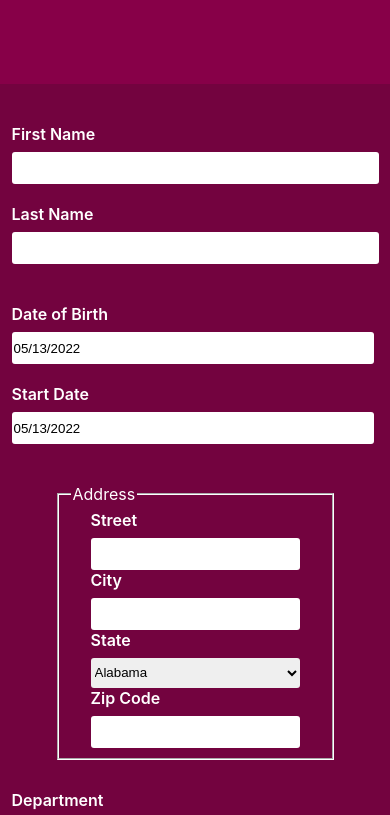
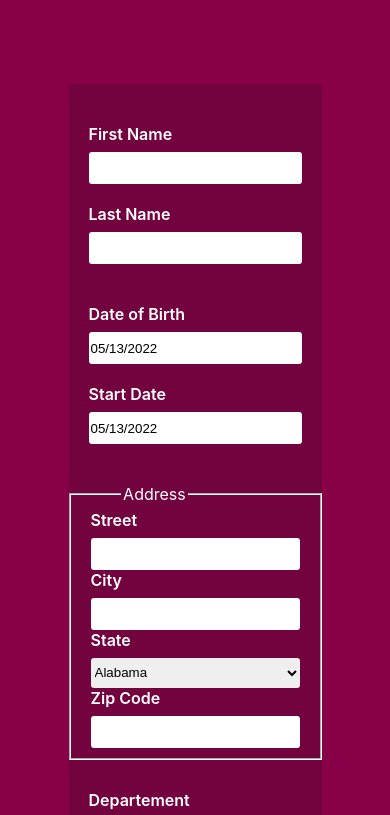
Before and after one commit to Future64/MaximDassonneville_14_22042022, a React app: page / in a window 390 px wide. Shown: the part 175-990 px from the top of the page. Built offline with nearby package versions, Linux system fonts and the light colour scheme.

Commit message:
form style and refresh form

```diff
--- a/src/components/form/Form.css
+++ b/src/components/form/Form.css
@@ -1,4 +1,4 @@
-.container{
+.container {
   display: flex;
   flex-direction: column;
   justify-content: center;
@@ -7,7 +7,8 @@
   margin: 100px;
 }
 
-input, select{
+input,
+select {
   height: 30px;
   border-radius: 3px;
   border: 1px;
@@ -15,7 +16,7 @@
   margin-right: 20px;
 }
 
-label{
+label {
   margin-bottom: 8px;
   font-weight: 600;
   color: white;
@@ -23,7 +24,7 @@
   margin-right: 20px;
 }
 
-.address{
+.address {
   display: flex;
   flex-direction: column;
   flex-wrap: wrap;
@@ -31,31 +32,43 @@
   border-color: white;
   margin-left: 65px;
   margin-right: 65px;
-
 }
 
-.infoEmployee{
+.infoEmployee {
   display: flex;
   flex-direction: row;
   justify-content: space-around;
   flex-wrap: wrap;
 }
-.containerCity, .containerStateZip{
+.containerCity,
+.containerStateZip {
   display: flex;
   flex-direction: row;
   flex-wrap: wrap;
   justify-content: space-between;
 }
-.containerCity input, .containerStateZip input{
+.containerCity input,
+.containerStateZip input {
   width: 205px;
 }
-.firstNameBox, .lastNameBox, .birthdayBox, .startDateBox, .streetBox, .cityBox, .zipCodeBox, .stateBox, .departementBox{
+.firstNameBox,
+.lastNameBox,
+.birthdayBox,
+.startDateBox,
+.streetBox,
+.cityBox,
+.zipCodeBox,
+.stateBox,
+.departementBox {
   display: flex;
   flex-direction: column;
   flex-wrap: wrap;
 }
 
-.firstNameBox, .lastNameBox, .birthdayBox, .startDateBox{
+.firstNameBox,
+.lastNameBox,
+.birthdayBox,
+.startDateBox {
   width: 100%;
   margin-bottom: 20px;
   display: flex;
@@ -63,7 +76,8 @@
   flex-wrap: wrap;
 }
 
-.containerNames, .containerDates{
+.containerNames,
+.containerDates {
   display: flex;
   flex-direction: row;
   justify-content: space-around;
@@ -72,11 +86,11 @@
   /* width: 100%; */
 }
 
-.departementBox{
+.departementBox {
   margin-top: 30px;
 }
 
-button{
+button {
   display: flex;
   justify-content: center;
   align-items: center;
@@ -89,14 +103,15 @@
   background-color: rgb(101, 219, 101);
   margin-top: 20px;
 }
-.saveBtn{
+.saveBtn {
   display: flex;
+  flex-direction: column;
   justify-content: center;
   align-items: center;
   align-content: center;
 }
 
-form{
+form {
   display: flex;
   flex-direction: column;
   justify-content: center;
@@ -106,13 +121,63 @@
   padding-top: 40px;
   padding-bottom: 40px;
 }
-.department{
+.department {
   height: 30px;
 }
-.DatePicker{
+.DatePicker {
   width: 88%;
 }
 
-.react-datepicker__navigation, .react-datepicker__navigation--previous{
+.react-datepicker__navigation,
+.react-datepicker__navigation--previous {
   margin-top: 0px;
 }
+
+.msgError {
+  display: flex;
+  justify-content: center;
+  margin-top: 20px;
+  color: white;
+  font-size: 18px;
+  font-weight: 800;
+  font-style: italic;
+}
+
+.none {
+  display: none;
+}
+
+@media screen and (max-width: 857px) {
+  .address {
+    display: flex;
+    justify-content: center;
+    align-items: center;
+    align-content: center;
+    padding-left: 20%;
+    padding-right: 20%;
+  }
+  .containerCity {
+    display: flex;
+    justify-content: space-evenly;
+    align-items: center;
+    align-content: center;
+  }
+}
+
+@media screen and (max-width: 580px) {
+  .address {
+    margin-left: 0px;
+    margin-right: 0px;
+  }
+}
+
+@media screen and (max-width: 520px) {
+  .DatePicker {
+    width: 85%;
+  }
+}
+@media screen and (max-width: 480px) {
+  .DatePicker {
+    width: 83%;
+  }
+}
--- a/src/components/form/Form.js
+++ b/src/components/form/Form.js
@@ -1,121 +1,224 @@
 import DatePicker from 'react-datepicker'
 import 'react-datepicker/dist/react-datepicker.css'
-import { useState } from 'react'
+import { useEffect, useState } from 'react'
+import { useDispatch, useSelector } from 'react-redux'
+import { setDisplayModal, setArrayEmployee } from '../../redux/reducer'
 import { useNavigate } from 'react-router-dom'
 import './Form.css'
+import InputBox from '../inputBox/InputBox'
 import states from '../../utils/states'
 
 const Form = () => {
+  const firstNameInput = document.querySelector('#firstName')
+  const lastNameInput = document.querySelector('#lastName')
+  const streetInput = document.querySelector('#street')
+  const cityInput = document.querySelector('#city')
+  const zipCodeInput = document.querySelector('#zipCode')
+  const inputClass = document.querySelectorAll('.input')
+
+  const dispatch = useDispatch()
+  const arrayEmployee = useSelector(state => {
+    return state
+  })
   const navigate = useNavigate()
+  const [birthDate, setBirthDate] = useState(new Date())
   const [startDate, setStartDate] = useState(new Date())
+  const [error, setError] = useState(false)
+  const [borderInput, setBorderInput] = useState('display')
   const [messageError, setMessageError] = useState('')
+  const [data, setData] = useState([])
   const [userInputs, setUserInputs] = useState({
-        submit: false,
     firstName: '',
-        dateOfBirth: '',
-        startDate: '',
+    lastName: '',
+    dateBirth: birthDate.toLocaleDateString('en-US'),
+    startDate: startDate.toLocaleDateString('en-US'),
     street: '',
     city: '',
-        state: '',
+    state: 'Alabama',
     zipCode: '',
-        departement: ''
+    departement: 'Sales',
   })
 
   function handleInputChange(event) {
-        const inputName = event.target.name
+    const inputName = event.target.id
     setUserInputs({ ...userInputs, [inputName]: event.target.value })
-        if (event.target.value.length == 0) {
-            setMessageError('You must fill all the fields')
+    if (
+      firstNameInput.value.length == 0 &&
+      lastNameInput.value.length == 0 &&
+      streetInput.value.length == 0 &&
+      cityInput.value.length == 0 &&
+      zipCodeInput.value.length == 0
+    ) {
+      setError(false)
     } else {
-            setMessageError('')
+      setError(true)
     }
   }
 
-    function navigateTo(tokenState) {
-        if (tokenState !== null) {
-            navigate('/profile')
+  function refreshForm() {
+    firstNameInput.value = ''
+    lastNameInput.value = ''
+    streetInput.value = ''
+    cityInput.value = ''
+    zipCodeInput.value = ''
+    setBirthDate(new Date())
+    setStartDate(new Date())
   }
+
+  function handleDateBirthValue(e) {
+    setUserInputs({
+      ...userInputs,
+      ['dateOfBirth']: e.toLocaleDateString('en-US'),
+    })
+  }
+
+  function handleStartDateValue(e) {
+    setUserInputs({
+      ...userInputs,
+      ['startDate']: e.toLocaleDateString('en-US'),
+    })
+  }
+
+  function navigateTo() {
+    navigate('/list-employee')
   }
 
   function saveSubmit(e) {
     e.preventDefault()
-        console.log(e)
+
+    if (error === true) {
+      dispatch(setDisplayModal(true))
+      const newData = [...data, userInputs]
+      if (arrayEmployee.employee.arrayEmployee.length === 0) {
+        dispatch(setArrayEmployee(newData))
+        setData(newData)
+      } else {
+        const dataUpdate = [...arrayEmployee.employee.arrayEmployee, userInputs]
+        setData(dataUpdate)
+        dispatch(setArrayEmployee(dataUpdate))
+      }
+      refreshForm()
+      setMessageError('')
+      // navigateTo()
+    }
+    setMessageError('You must fill all the fields!')
   }
 
+  // console.log('In userInputs:', userInputs)
+  console.log(error)
+  console.log(firstNameInput)
+  console.log("In state's redux:", arrayEmployee.employee.arrayEmployee)
   return (
-        <div className='container'>
-            <form id='create-employee' onSubmit={ (e) => saveSubmit(e) }>
-                <div className='infoEmployee'>
-                    <div className='containerNames'>
-                        <div className='firstNameBox'>
-                            <label htmlFor='first-name'>First Name</label>
-                            <input type='text' id='first-name' onChange={ handleInputChange } />
+    <div className="container">
+      <form
+        id="create-employee"
+        onSubmit={e => {
+          saveSubmit(e)
+        }}>
+        <div className="infoEmployee">
+          <div className="containerNames">
+            <InputBox
+              id="firstName"
+              className="firstNameBox input"
+              onChange={handleInputChange}
+              type="text"
+              content="First Name"
+            />
+
+            <InputBox
+              id="lastName"
+              className="lastNameBox input"
+              onChange={handleInputChange}
+              type="text"
+              content="Last Name"
+            />
           </div>
 
-                        <div className='lastNameBox'>
-                            <label htmlFor='last-name'>Last Name</label>
-                            <input type='text' id='last-name' />
-                        </div>
+          <div className="containerDates">
+            <div className="birthdayBox">
+              <label htmlFor="dateOfBirth">Date of Birth</label>
+              <DatePicker
+                selected={birthDate}
+                onChange={date => {
+                  setBirthDate(date)
+                  handleDateBirthValue(date)
+                }}
+                placeholderText="I have been cleared!"
+                className="DatePicker"
+                id="dateOfBirth"
+                excludeTimes
+              />
             </div>
 
-                    <div className='containerDates'>
-                        <div className='birthdayBox'>
-                            <label htmlFor='date-of-birth'>Date of Birth</label>
-                            <DatePicker selected={ startDate }
-                                        onChange={ (date) => setStartDate(date) }
-                                        placeholderText='I have been cleared!'
-                                        className='DatePicker' />
-                        </div>
-
-                        <div className='startDateBox'>
-                            <label htmlFor='start-date'>Start Date</label>
-                            <DatePicker selected={ startDate }
-                                        onChange={ (date) => setStartDate(date) }
-                                        placeholderText='I have been cleared!'
-                                        className='DatePicker' />
+            <div className="startDateBox">
+              <label htmlFor="startDate">Start Date</label>
+              <DatePicker
+                selected={startDate}
+                onSelect={date => setStartDate(date)}
+                onChange={date => {
+                  handleStartDateValue(date)
+                }}
+                placeholderText="I have been cleared!"
+                className="DatePicker"
+                id="startDate"
+              />
             </div>
           </div>
         </div>
 
-                <fieldset className='address'>
+        <fieldset className="address">
           <legend>Address</legend>
 
-                    <div className='containerCity'>
-                        <div className='streetBox'>
-                            <label htmlFor='street'>Street</label>
-                            <input id='street' type='text' />
+          <div className="containerCity">
+            <InputBox
+              id="street"
+              className="streetBox"
+              onChange={handleInputChange}
+              type="text"
+              content="Street"
+            />
+
+            <InputBox
+              id="city"
+              className="cityBox"
+              onChange={handleInputChange}
+              type="text"
+              content="City"
+            />
           </div>
 
-                        <div className='cityBox'>
-                            <label htmlFor='city'>City</label>
-                            <input id='city' type='text' />
-                        </div>
-                    </div>
-
-                    <div className='containerStateZip'>
-                        <div className='stateBox'>
-                            <label htmlFor='state'>State</label>
-                            <select name='state' id='state' value={ states.name }>
-                                { states.map((state, i) => (
-                                    <option value={ state.name }
-                                            key={ `${ state.abbreviation }-${ i }` }>
-                                        { state.name }
-                                    </option>)
-                                )
-                                }
+          <div className="containerStateZip">
+            <div className="stateBox">
+              <label htmlFor="state">State</label>
+              <select
+                name="state"
+                id="state"
+                value={states.name}
+                onChange={handleInputChange}>
+                {states.map((state, i) => (
+                  <option value={state.name} key={`${state.abbreviation}-${i}`}>
+                    {state.name}
+                  </option>
+                ))}
               </select>
             </div>
 
-                        <div className='zipCodeBox'>
-                            <label htmlFor='zip-code'>Zip Code</label>
-                            <input id='zip-code' type='number' />
-                        </div>
+            <InputBox
+              id="zipCode"
+              className="zipCodeBox"
+              onChange={handleInputChange}
+              type="number"
+              content="Zip Code"
+            />
           </div>
         </fieldset>
 
-                <div className='departementBox'>
-                    <label htmlFor='department'>Department</label>
-                    <select name='department' id='department'>
+        <div className="departementBox">
+          <label htmlFor="departement">Departement</label>
+          <select
+            name="departement"
+            id="departement"
+            onChange={handleInputChange}>
             <option>Sales</option>
             <option>Marketing</option>
             <option>Engineering</option>
@@ -124,8 +227,13 @@
           </select>
         </div>
       </form>
-            <div className='saveBtn'>
-                <button onClick={ (e) => saveSubmit(e) }>Save</button>
+      <div className="saveBtn">
+        <button form="create-employee" type="submit">
+          Save
+        </button>
+        <span className={error === true ? 'none' : 'msgError'}>
+          {messageError}
+        </span>
       </div>
     </div>
   )
--- /dev/null
+++ b/src/components/inputBox/InputBox.js
@@ -0,0 +1,12 @@
+import React from 'react'
+import './InputBox.css'
+
+const InputBox = props => {
+  return (
+    <div className={props.className}>
+      <label htmlFor={props.id}>{props.content}</label>
+      <input id={props.id} type={props.type} onChange={props.onChange} />
+    </div>
+  )
+}
+export default InputBox
--- a/src/components/muidataTable/MuidataTable.js
+++ b/src/components/muidataTable/MuidataTable.js
@@ -1,8 +1,14 @@
 import React from 'react'
 import MUIDataTable from 'mui-datatables'
+import { useDispatch, useSelector } from 'react-redux'
 import './MuidataTable.css'
 
 const MuidataTable = () => {
+  const arrayEmployee = useSelector(state => {
+    return state
+  })
+
+  const data = arrayEmployee.employee.arrayEmployee
 
   const columns = [
     {
@@ -10,100 +16,99 @@
       label: 'First name',
       options: {
         filter: true,
-                sort: true
-            }
+        sort: true,
+      },
     },
     {
       name: 'lastName',
       label: 'Last name',
       options: {
         filter: true,
-                sort: true
-            }
+        sort: true,
+      },
     },
     {
       name: 'dateBirth',
       label: 'Date of birth',
       options: {
         filter: true,
-                sort: true
-            }
+        sort: true,
+      },
     },
     {
       name: 'startDate',
       label: 'Start date',
       options: {
         filter: true,
-                sort: true
-            }
+        sort: true,
+      },
     },
     {
       name: 'street',
       label: 'Street',
       options: {
         filter: true,
-                sort: true
-            }
+        sort: true,
+      },
     },
     {
       name: 'city',
       label: 'City',
       options: {
         filter: true,
-                sort: true
-            }
+        sort: true,
+      },
     },
     {
       name: 'state',
       label: 'State',
       options: {
         filter: true,
-                sort: true
-            }
+        sort: true,
+      },
     },
     {
       name: 'zipCode',
       label: 'Zip code',
       options: {
         filter: true,
-                sort: true
-            }
+        sort: true,
+      },
     },
     {
       name: 'departement',
       label: 'Departement',
       options: {
         filter: true,
-                sort: true
-            }
-        }
+        sort: true,
+      },
+    },
   ]
 
-    const data = [
-        {
-            firstName: 'Joe',
-            lastName: 'James',
-            dateBirth: '04/05/1955',
-            startDate: '04/09/2022',
-            street: '42 street Alley Raoth',
-            city: 'Denver',
-            state: 'DEN',
-            zipCode: '45638',
-            departement: 'Co'
-        },
-        {
-            firstName: 'Ellioth',
-            lastName: 'Reeds',
-            dateBirth: '06/10/1995',
-            startDate: '04/09/2022',
-            street: '78 Arnold Shmith street',
-            city: 'Denver',
-            state: 'DEN',
-            zipCode: '45638',
-            departement: 'Co'
-        }
-    ]
-
+  // const data = [
+  //     {
+  //         firstName: 'Joe',
+  //         lastName: 'James',
+  //         dateBirth: '04/05/1955',
+  //         startDate: '04/09/2022',
+  //         street: '42 street Alley Raoth',
+  //         city: 'Denver',
+  //         state: 'DEN',
+  //         zipCode: '45638',
+  //         departement: 'Co'
+  //     },
+  //     {
+  //         firstName: 'Ellioth',
+  //         lastName: 'Reeds',
+  //         dateBirth: '06/10/1995',
+  //         startDate: '04/09/2022',
+  //         street: '78 Arnold Shmith street',
+  //         city: 'Denver',
+  //         state: 'DEN',
+  //         zipCode: '45638',
+  //         departement: 'Co'
+  //     }
+  // ]
 
   const options = {
     filterType: 'dropdown',
@@ -111,15 +116,15 @@
     print: false,
     download: false,
     responsive: 'simple',
-        customBodyRender: (rowIndex, dataIndex) => dataIndex.rowIndex + 1
+    customBodyRender: (rowIndex, dataIndex) => dataIndex.rowIndex + 1,
   }
 
   return (
     <MUIDataTable
-            title={ 'Employee List' }
-            data={ data }
-            columns={ columns }
-            options={ options }
+      title={'Employee List'}
+      data={data}
+      columns={columns}
+      options={options}
     />
   )
 }
--- a/src/pages/createEmployee/CreateEmployee.js
+++ b/src/pages/createEmployee/CreateEmployee.js
@@ -1,29 +1,51 @@
 // import Form from 'components/Form/Form';
-import React from 'react';
-import Form from '../../components/form/Form';
-import Header from '../../components/header/Header';
-import Footer from '../../components/footer/Footer';
+import { useEffect, useState } from 'react'
+import { useDispatch, useSelector } from 'react-redux'
+import { setDisplayModal, setArrayEmployee } from '../../redux/reducer'
+import Form from '../../components/form/Form'
+import Header from '../../components/header/Header'
+import Footer from '../../components/footer/Footer'
 import './CreateEmployee.css'
-import {SimpleReactModalMax} from 'simple-react-modal-max';
+import { SimpleReactModalMax } from 'simple-react-modal-max'
 
 const CreateEmployee = () => {
+  const dispatch = useDispatch()
+  const display = useSelector(state => {
+    return state
+  })
+
+  function helloModal() {
+    if (display.employee.displayModal == true) {
       return (
-        <main className='main'>
-            <Header />
-            <h1>CREATE EMPLOYEE</h1>
-            <Form />
-            <SimpleReactModalMax isOpen={true}
+        <>
+          <SimpleReactModalMax
+            isOpen={true}
             onClose="rightTop"
             responsive={true}
             pageOpacity="soft"
             openAnim={true}
             closeAnim={true}
-                                 txtColor="green"
-            ><p>Employee Created!</p>
+            txtColor="green">
+            <p>Employee Created!</p>
           </SimpleReactModalMax>
+        </>
+      )
+    }
+  }
+
+  useEffect(() => {
+    dispatch(setDisplayModal(false))
+  }, [])
+
+  return (
+    <main className="main">
+      <Header />
+      <h1>CREATE EMPLOYEE</h1>
+      <Form />
+      {helloModal()}
       <Footer />
     </main>
-    );
+  )
 }
 
-export default CreateEmployee;
+export default CreateEmployee
--- a/src/redux/reducer.js
+++ b/src/redux/reducer.js
@@ -3,62 +3,19 @@
 export const userSlice = createSlice({
   name: 'employee',
   initialState: {
-        submit: false,
-        firstName: '',
-        lastName: '',
-        dateOfBirth: '',
-        startDate: '',
-        street: '',
-        city: '',
-        state: '',
-        zipCode: '',
-        departement: ''
+    displayModal: false,
+    arrayEmployee: [],
   },
   reducers: {
-        setSubmit: (state, action) => {
-            state.submit = action.payload
+    setDisplayModal: (state, action) => {
+      state.displayModal = action.payload
     },
-        setFirstName: (state, action) => {
-            state.firstName = action.payload
+    setArrayEmployee: (state, action) => {
+      state.arrayEmployee = action.payload
     },
-        setLastName: (state, action) => {
-            state.lastName = action.payload
   },
-        setDateOfBirth: (state, action) => {
-            state.dateOfBirth = action.payload
-        },
-        setStartDate: (state, action) => {
-            state.startDate = action.payload
-        },
-        setStreet: (state, action) => {
-            state.street = action.payload
-        },
-        setCity: (state, action) => {
-            state.city = action.payload
-        },
-        setState: (state, action) => {
-            state.state = action.payload
-        },
-        setZipCode: (state, action) => {
-            state.zipCode = action.payload
-        },
-        setDepartement: (state, action) => {
-            state.departement = action.payload
-        }
-    }
 })
 
-export const {
-    setSubmit,
-    setFirstName,
-    setLastName,
-    setDateOfBirth,
-    setStartDate,
-    setStreet,
-    setCity,
-    setState,
-    setZipCode,
-    setDepartement
-} = userSlice.actions
+export const { setDisplayModal, setArrayEmployee } = userSlice.actions
 
 export const employeeReducer = userSlice.reducer
```
Also changed, not shown: src/components/header/Header.css (+9 -3 lines), src/index.js (+5 -5 lines), src/pages/createEmployee/CreateEmployee.css (+13 -3 lines), .prettierrc.json, src/components/inputBox/InputBox.css (added). Lines whose indentation alone changed are shown as unchanged.
